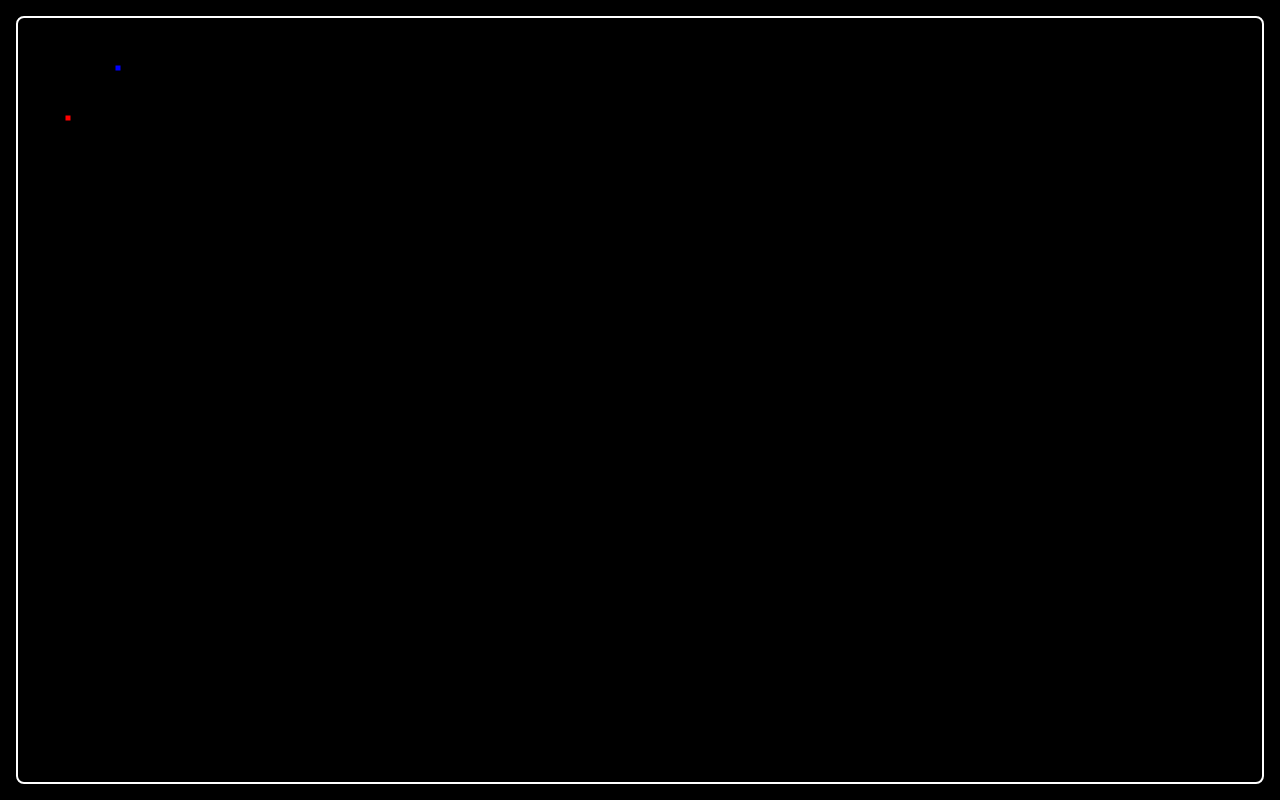
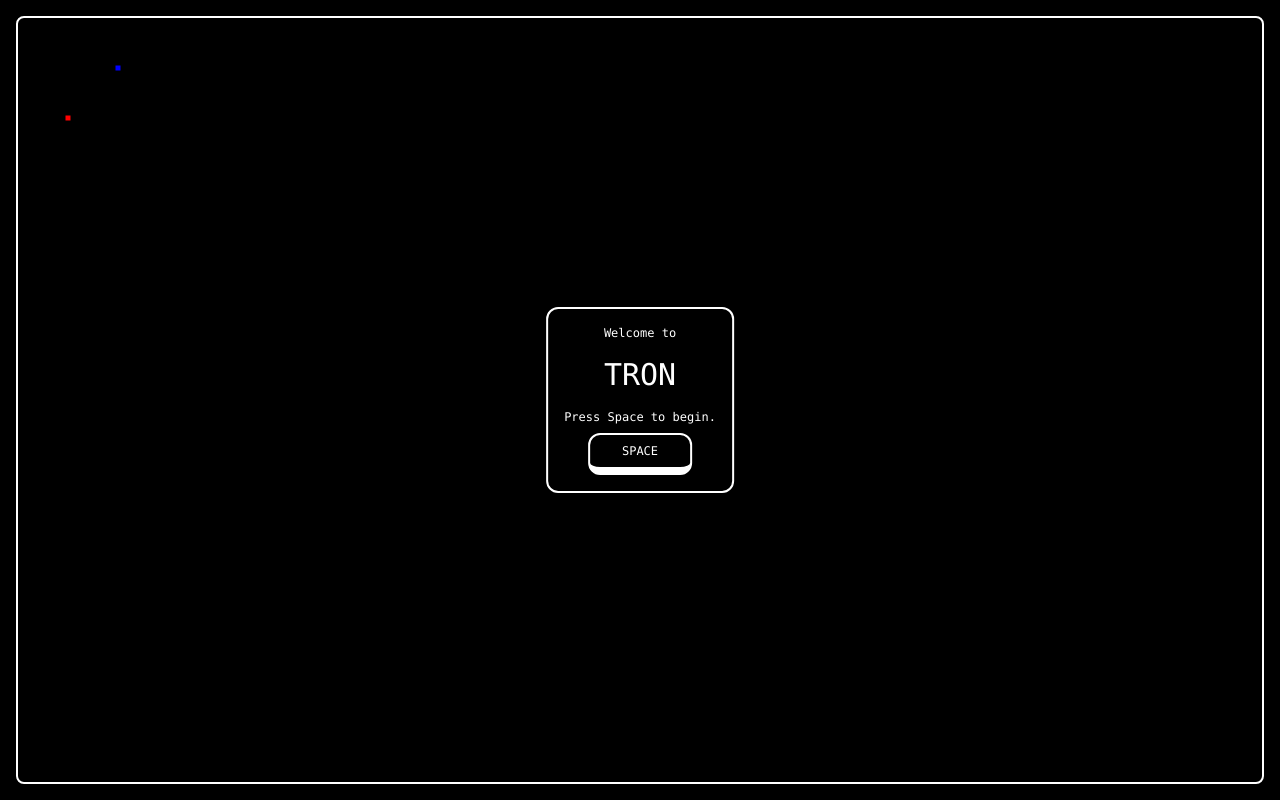
Before and after one commit to MaxLascombe/tron, a React (Vite) app: page / in a window 1280 px wide. Built offline with nearby package versions, Linux system fonts and the light colour scheme.

Commit message:
Added start menu.

```diff
--- a/src/App.tsx
+++ b/src/App.tsx
@@ -1,6 +1,7 @@
 import { useState } from 'react'
 
 import GameCanvas from './GameCanvas'
+import Menu from './components/Menu'
 import MusicPopup from './components/MusicPopup'
 import PausePopup from './components/PausePopup'
 import { useKeyAction } from './hooks/useKeyAction'
@@ -26,6 +27,7 @@ const App = () => {
 
   return (
     <div className='h-screen w-full bg-black p-4 font-mono'>
+      <Menu show={gameStatus === 'menu'} />
       <PausePopup paused={gameStatus === 'paused'} />
       <GameCanvas key={gameKey} {...{ gameStatus, setGameStatus }} />
     </div>
--- /dev/null
+++ b/src/components/Menu.tsx
@@ -0,0 +1,28 @@
+import { useState } from 'react'
+
+import Popup from './Popup'
+import { useAnimationTimeout } from '../hooks/useAnimationFrame'
+
+const Menu = ({ show }: { show: boolean }) => {
+  const [clicked, setClicked] = useState(false)
+  useAnimationTimeout(() => setClicked(c => !c), 500)
+
+  return (
+    <Popup show={show} blur={true}>
+      Welcome to
+      <h1 className='p-4 text-3xl'>TRON</h1>
+      Press Space to begin.
+      <div className='mt-2'>
+        <div
+          className={
+            'inline-block rounded-xl border-2 border-white px-8 py-2 text-xs ' +
+            (clicked ? 'mb-0.5 mt-1 border-b-2' : 'border-b-8')
+          }>
+          SPACE
+        </div>
+      </div>
+    </Popup>
+  )
+}
+
+export default Menu
```
